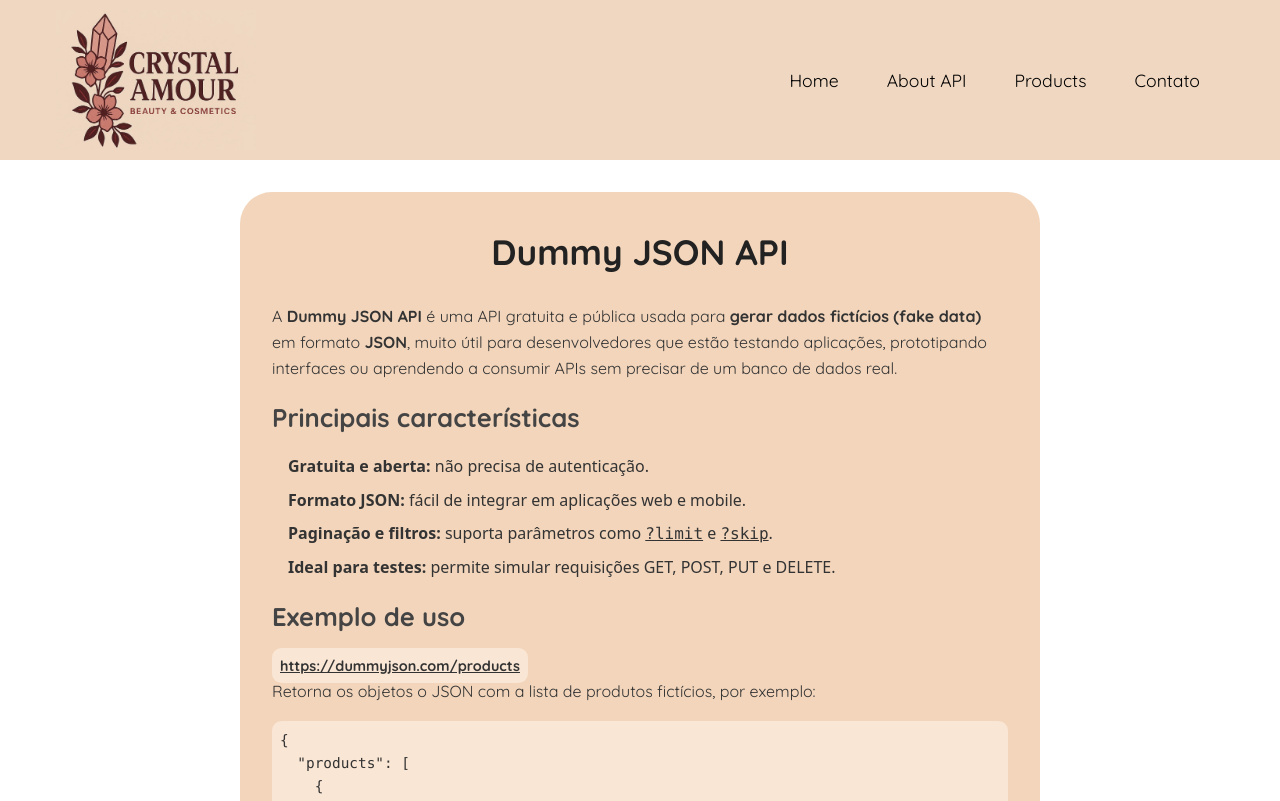
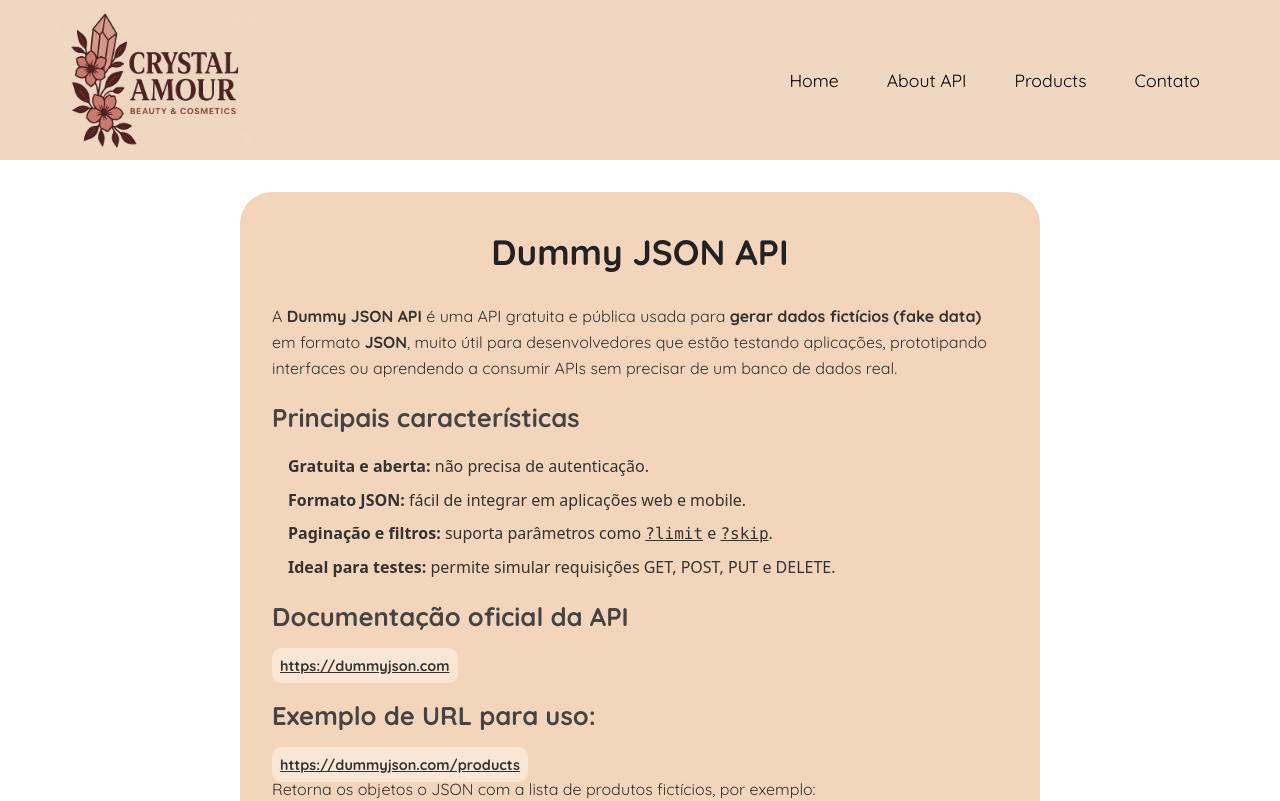
Before and after one commit to isab5/cosmic-blend, a Next.js app: page /aboutapi in a window 1280 px wide. Shown: the top 801 px of the page. Built offline with nearby package versions, Linux system fonts and the light colour scheme.

Commit message:
refactor: change documetation

```diff
--- a/src/app/aboutapi/page.jsx
+++ b/src/app/aboutapi/page.jsx
@@ -22,7 +22,9 @@ export default function AboutAPI() {
           <li><strong>Ideal para testes:</strong> permite simular requisições GET, POST, PUT e DELETE.</li>
         </ul>
 
-        <h2>Exemplo de uso</h2>
+        <h2>Documentação oficial da API</h2>        <Link href="https://dummyjson.com" target="blank" className={styles.codeBlock}>          <span className={styles.link}><strong>https://dummyjson.com</strong> </span>        </Link>
+
+        <h2>Exemplo de URL para uso:</h2>
         <Link href="https://dummyjson.com/products" target="blank" className={styles.codeBlock}>
           <span className={styles.link}><strong>https://dummyjson.com/products</strong> </span>
         </Link>
```
